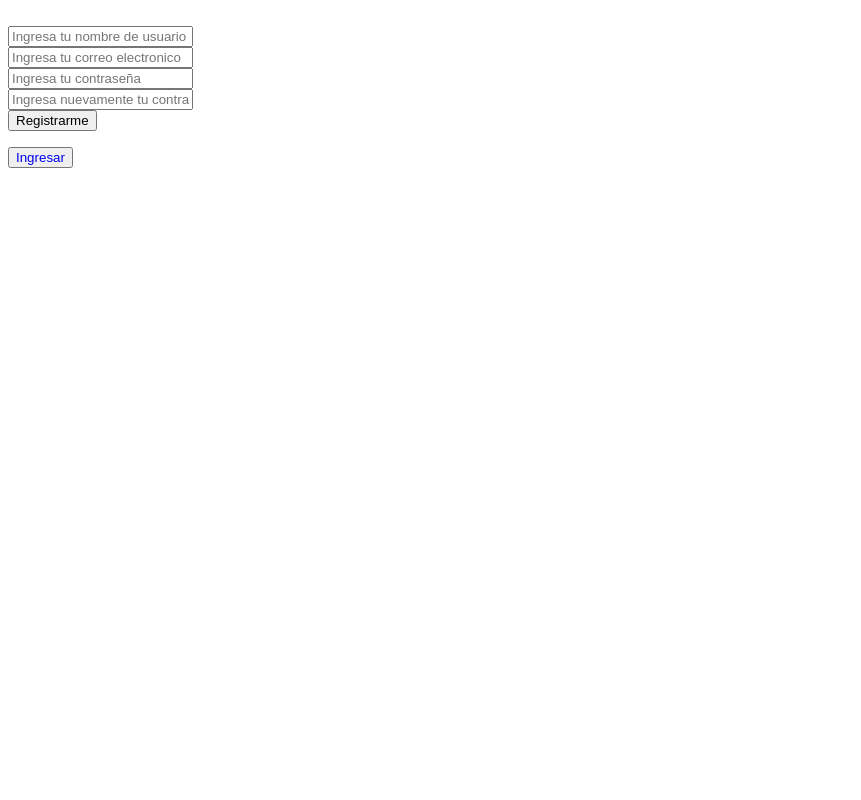
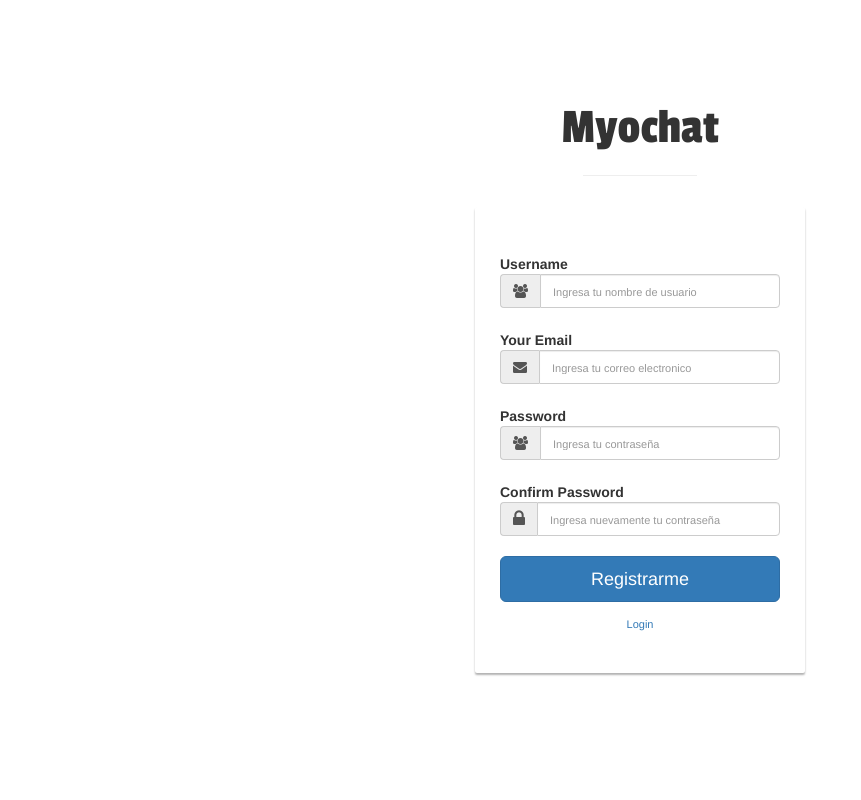
Before and after one commit to MoraHol/chat, a PHP site: page /FrontEnd/view/register.html in a window 1280 px wide. Shown: the whole page, without its empty margins (0-861 px from the left). Run offline with PHP 8.4, Linux system fonts and the light colour scheme; some libraries are stand-ins or nearby versions.

Commit message:
mejoras en css

```diff
--- a/BackEnd/hola.txt
+++ b/BackEnd/hola.txt
@@ -1 +1 @@
-;alexis,as;alexis,asa;alexis,assa;alexis,as;alexis,as;alexis,hhh;alexis,ASA
+;alexis,as;alexis,asa;alexis,assa;alexis,as;alexis,as;alexis,hhh;alexis,ASA;alexis,asas;,hola;,jajajajajajajajaja no le sal;LambeVaginas,jajajajajajajajjajajajaja;adriancaremonda,que pedo we;LambeVaginas,jajajajajajajjajajajja;,Hola;,JajajNansxkglglwlenfkgkfngnfnf;,Brayan hijo de las gran mil reputaa;adriancaremonda,ellamevaginas quien eres?;,Soy Alexis y mi maestro favorito está alfrente;,Jajajajajajajajaja tiene un error en la clase?;,Negro hpta;adriancaremonda,cortece el pelo gey
--- a/BackEnd/scripts/registerMessage.php
+++ b/BackEnd/scripts/registerMessage.php
@@ -5,5 +5,5 @@
 $chain = new Blockchain();
 $chain->addTransaction($_SESSION["usuario"],$_GET["mensaje"]);
 $chain->writeFile();
-request();
+// request();
 ?>
--- a/BackEnd/scripts/showMessages.php
+++ b/BackEnd/scripts/showMessages.php
@@ -4,5 +4,5 @@
 require '../cURL/request.php';
 $chain = new Blockchain();
 $chain->showMessages();
-request();
+// request();
 ?>
--- a/FrontEnd/view/css/style_register.css
+++ b/FrontEnd/view/css/style_register.css
@@ -0,0 +1,72 @@
+/*
+/* Created by Filipe Pina
+ * Specific styles of signin, register, component
+ */
+/*
+ * General styles
+ */
+
+ body, html{
+    height: 100%;
+    background-repeat: no-repeat;
+    background-color: #d3d3d3;
+    font-family: 'Oxygen', sans-serif;
+}
+
+.main{
+    margin-top: 70px;
+}
+
+h1.title {
+   font-size: 50px;
+   font-family: 'Passion One', cursive;
+   font-weight: 400;
+}
+
+hr{
+   width: 10%;
+   color: #fff;
+}
+
+.form-group{
+   margin-bottom: 15px;
+}
+
+label{
+   margin-bottom: 15px;
+}
+
+input,
+input::-webkit-input-placeholder {
+   font-size: 11px;
+   padding-top: 3px;
+}
+
+.main-login{
+    background-color: #fff;
+   /* shadows and rounded borders */
+   -moz-border-radius: 2px;
+   -webkit-border-radius: 2px;
+   border-radius: 2px;
+   -moz-box-shadow: 0px 2px 2px rgba(0, 0, 0, 0.3);
+   -webkit-box-shadow: 0px 2px 2px rgba(0, 0, 0, 0.3);
+   box-shadow: 0px 2px 2px rgba(0, 0, 0, 0.3);
+
+}
+
+.main-center{
+    margin-top: 30px;
+    margin: 0 auto;
+    max-width: 330px;
+   padding: 40px 40px;
+
+}
+
+.login-button{
+   margin-top: 5px;
+}
+
+.login-register{
+   font-size: 11px;
+   text-align: center;
+}
--- a/FrontEnd/view/register.html
+++ b/FrontEnd/view/register.html
@@ -1,25 +1,85 @@
 <html>
+
 <head>
+    <meta name="viewport" content="width=device-width, initial-scale=1">
     <meta charset="utf-8">
     <link rel="stylesheet" href="css/style_register.css">
+    <!-- Website Font style -->
+    <link rel="stylesheet" href="https://maxcdn.bootstrapcdn.com/font-awesome/4.6.1/css/font-awesome.min.css">
+
+    <!-- Google Fonts -->
+    <link href='https://fonts.googleapis.com/css?family=Passion+One' rel='stylesheet' type='text/css'>
+    <link href='https://fonts.googleapis.com/css?family=Oxygen' rel='stylesheet' type='text/css'>
+    <link href="//maxcdn.bootstrapcdn.com/bootstrap/3.3.0/css/bootstrap.min.css" rel="stylesheet" id="bootstrap-css">
+    <script src="//maxcdn.bootstrapcdn.com/bootstrap/3.3.0/js/bootstrap.min.js"></script>
+    <script src="//code.jquery.com/jquery-1.11.1.min.js"></script>
 </head>
 
 <body>
-    <form>
-        <br>
-        <input type="text" id="username" placeholder="Ingresa tu nombre de usuario" required>
-        <br>
-        <input type="email" id="email" placeholder="Ingresa tu correo electronico" required>
-        <br>
-        <input type="password" id="pass" placeholder="Ingresa tu contraseña" required id="pass">
-        <br>
-        <input type="password" id="repeat-pass" placeholder="Ingresa nuevamente tu contraseña" required >
-        <br>
-        <input type="button"  value="Registrarme" id="send">
-    </form>
-    <div id="response"></div>
-    <button><a href="../view/index.html" style="text-decoration:none;">Ingresar</a></button>
-    <script src="../control/Cregister.js"></script>
+    <div class="container">
+        <div class="row main">
+            <div class="panel-heading">
+                <div class="panel-title text-center">
+                    <h1 class="title">Myochat</h1>
+                    <hr />
+                </div>
+            </div>
+            <div class="main-login main-center">
+                <form class="form-horizontal">
+                    <div class="form-group">
+                        <label for="username" class="cols-sm-2 control-label">Username</label>
+                        <div class="cols-sm-10">
+                            <div class="input-group">
+                                <span class="input-group-addon"><i class="fa fa-users fa" aria-hidden="true"></i></span>
+                                <input type="text" class="form-control" id="username" placeholder="Ingresa tu nombre de usuario"
+                                    required>
+                            </div>
+                        </div>
+                    </div>
+                    <div class="form-group">
+                        <label for="email" class="cols-sm-2 control-label">Your Email</label>
+                        <div class="cols-sm-10">
+                            <div class="input-group">
+                                <span class="input-group-addon"><i class="fa fa-envelope fa" aria-hidden="true"></i></span>
+                                <input type="email" class="form-control" id="email" placeholder="Ingresa tu correo electronico"
+                                    required>
+                            </div>
+                        </div>
+                    </div>
+                    <div class="form-group">
+                        <label for="username" class="cols-sm-2 control-label">Password</label>
+                        <div class="cols-sm-10">
+                            <div class="input-group">
+                                <span class="input-group-addon"><i class="fa fa-users fa" aria-hidden="true"></i></span>
+                                <input type="password" id="pass" class="form-control" placeholder="Ingresa tu contraseña"
+                                    required id="pass">
+                            </div>
+                        </div>
+                    </div>
+                    <div class="form-group">
+                        <label for="confirm" class="cols-sm-2 control-label">Confirm Password</label>
+                        <div class="cols-sm-10">
+                            <div class="input-group">
+                                <span class="input-group-addon"><i class="fa fa-lock fa-lg" aria-hidden="true"></i></span>
+                                <input type="password" class="form-control" id="repeat-pass" placeholder="Ingresa nuevamente tu contraseña"
+                                    required>
+                            </div>
+                        </div>
+                    </div>
+                    <div class="form-group ">
+                        <input type="button" class="btn btn-primary btn-lg btn-block login-button" value="Registrarme"
+                            id="send">
+                    </div>
+
+                </form>
+                <div id="response"></div>
+                <div class="login-register">
+                    <a href="../view/index.html">Login</a>
+                </div>
+                <script src="../control/Cregister.js"></script>
+            </div>
+        </div>
+    </div>
 </body>
 
 </html>
```
Also changed, not shown: FrontEnd/view/css/style_login.css (+48 -22 lines), FrontEnd/view/login.html (+40 -12 lines).
